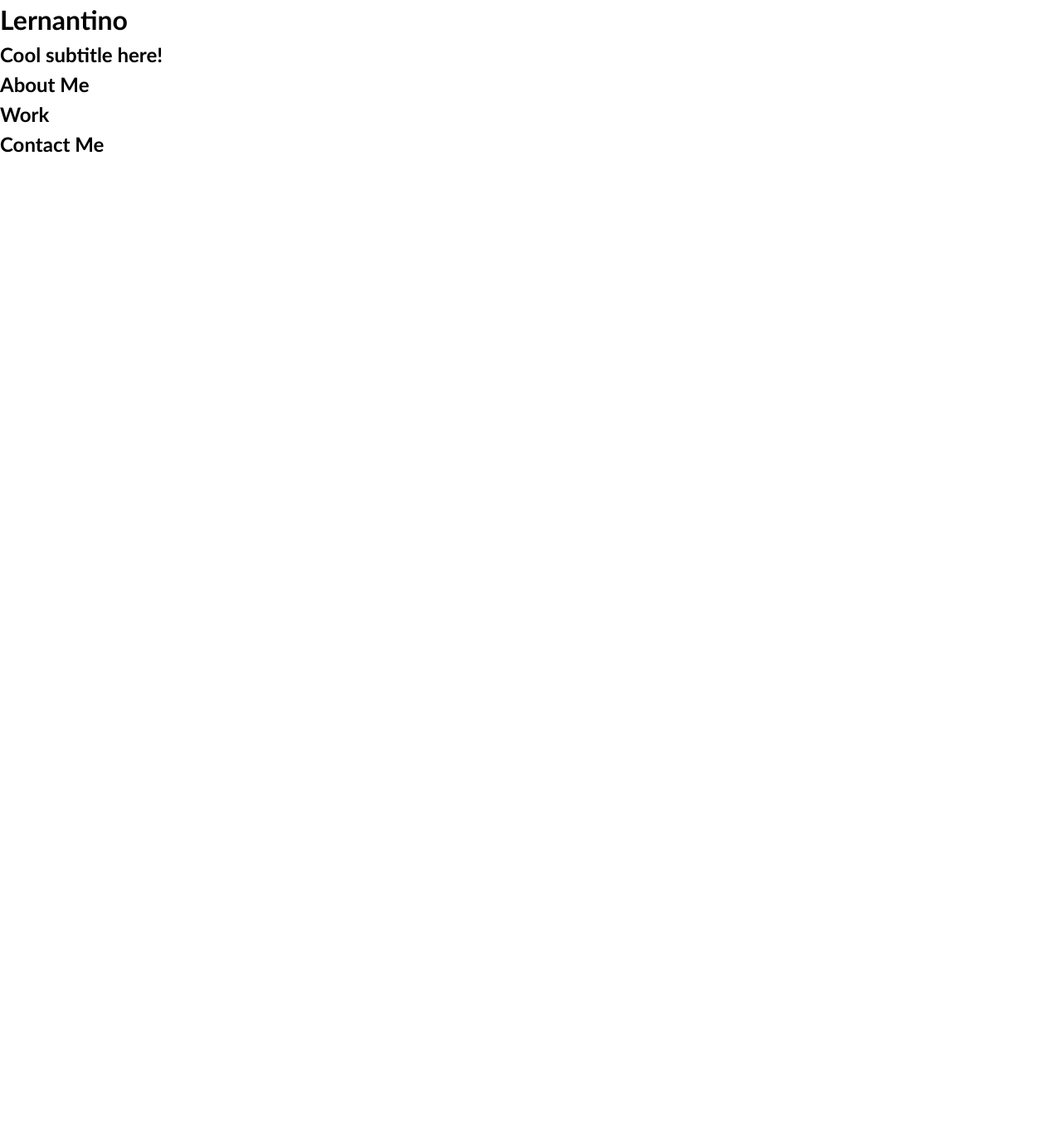
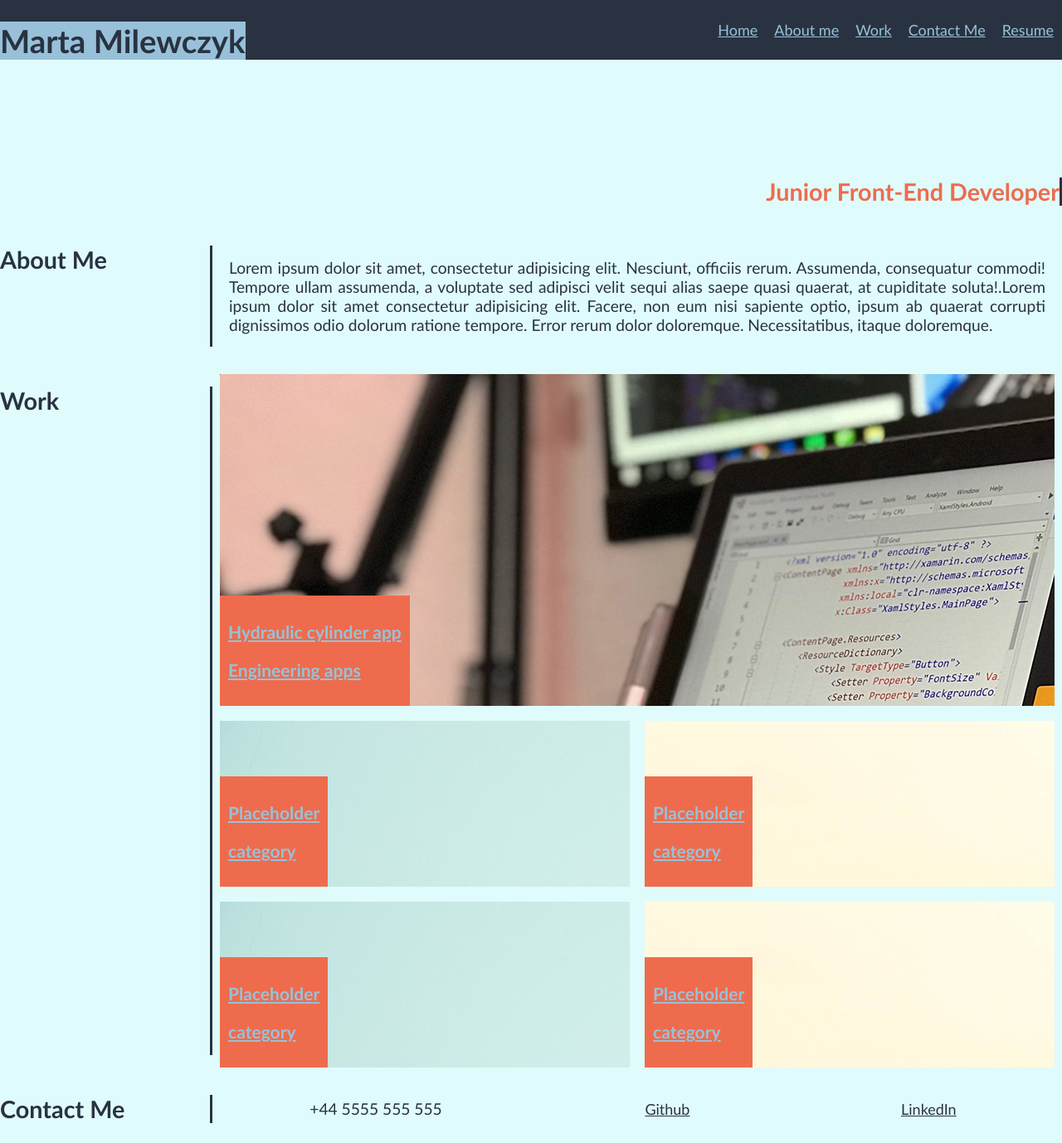
Before and after one commit to MartaMilewczyk/challenge-2-my-portfolio, a plain HTML site: page index.html in a window 1280 px wide. Shown: the whole page at 83% size. Before the commit the page ends 800 px from the top, so only its background shows below. Drawn offline with Linux system fonts and the light colour scheme; files that its build step writes are made by us from their sources.

Commit message:
Portfolio scaffold

```diff
--- /dev/null
+++ b/assets/css/style.css
@@ -0,0 +1,158 @@
+* {
+  box-sizing: border-box;
+}
+
+:root {
+  /* Variable declaration - palette colors */
+  --dark: #293241;
+  --orange: #EE6C4D;
+  --bright: #E0FBFC;
+  --blue: #98C1D9;
+  --dark-blue: #3D5A80;
+}
+
+
+body {
+  margin: 0;
+  padding: 0;
+  font-family: 'Trebuchet MS', 'Lucida Sans Unicode', 'Lucida Grande', 'Lucida Sans', Arial, sans-serif;
+  color: var(--dark);
+  background-color: var(--bright);
+  font-size: larger;
+
+}
+
+/* Navigation CSS */
+
+header {
+  display: flex;
+  flex-direction: row;
+  justify-content: space-between;
+  background-color: var(--dark);
+
+}
+
+#navbar {
+  display: flex;
+  flex-direction: row;
+  justify-content: space-between;
+  align-items: center;
+  color: var(--blue);
+
+}
+
+/* Hero */
+.hero-banner {
+  display: flex;
+  justify-content: flex-end;
+  align-items: flex-end;
+  min-height: 200px;
+
+}
+
+.hero-banner h2 {
+  color: var(--orange);
+}
+
+
+h1 {
+  background-color: var(--blue);
+  margin-bottom: 0;
+}
+
+a {
+  color: var(--blue);
+  margin: 0 10px 0 10px;
+  font-size: large;
+
+}
+
+/* Page - projects */
+
+h2 {
+  border-right: 3px solid var(--dark);
+  display: block;
+}
+
+.page-section {
+  display: grid;
+  grid-template-columns: 20% 80%;
+
+}
+
+
+#about p {
+  padding: 20px;
+  text-align: justify;
+}
+
+#project1 {
+  background-image: url("../images/02-portfolio-2.jpg");
+
+}
+
+#project2 {
+  background-image: url("../images/02-portfolio-3.jpg");
+}
+
+#project3 {
+  background-image: url("../images/02-portfolio-4.jpg");
+}
+
+#project4 {
+  background-image: url("../images/02-portfolio-3.jpg");
+}
+
+#project5 {
+  background-image: url("../images/02-portfolio-4.jpg");
+}
+
+.flex {
+  display: flex;
+  flex-direction: row;
+  justify-content: center;
+  flex-wrap: wrap;
+}
+
+.flex-item {
+  display: flex;
+  align-items: flex-end;
+  flex-basis: calc(50% - 1em);
+  margin: .5em;
+  min-height: 200px;
+}
+
+.flex-item:first-child {
+  min-height: 400px;
+  flex-basis: 100%;
+}
+
+.flex-item div {
+  background-color: var(--orange);
+  padding: 10px;
+}
+
+
+/* Contact section */
+
+#contact footer {
+  display: flex;
+  flex-direction: row;
+  justify-content: space-around;
+  align-items: center;
+
+}
+
+.footer a {
+  color: var(--dark);
+}
+
+/* Media queries */
+@media screen and (max-width: 667px){
+  .flex-item {
+    flex-basis: 100%;
+  }
+  .flex-item:first-child {
+    min-height: 200px;
+  }
+}
--- a/css/style.css
+++ /dev/null
@@ -1,23 +0,0 @@
-* {
-  box-sizing: border-box;
-}
-
-body {
-  margin: 0;
-  padding: 0;
-  font-family: 'Trebuchet MS', 'Lucida Sans Unicode', 'Lucida Grande', 'Lucida Sans', Arial, sans-serif;
-  line-height: 1.5;
-}
-
-h1,
-h2,
-h3,
-h4,
-h5,
-h6 {
-  margin: 0;
-}
-
-p {
-  margin: 0;
-}
--- a/index.html
+++ b/index.html
@@ -5,22 +5,27 @@
   <meta charset="UTF-8">
   <meta name="viewport" content="width=device-width, initial-scale=1.0">
   <meta http-equiv="X-UA-Compatible" content="ie=edge">
-  <title>Lernantino // Web Developer</title>
+  <title>Web Developer</title>
   <link rel="stylesheet" href="./assets/css/style.css" />
 </head>
 
 <body>
   <!-- main logo / nav -->
-  <header>
-    <h1>Lernantino</h1>
-    <nav>
+  <header id="header-nav">
+    <h1>Marta Milewczyk</h1>
+    <nav id="navbar">
+        <p><a href="#">Home</a></p>
+        <p><a href="#about">About me</a></p>
+        <p><a href="#work">Work</a></p>
+        <p><a href="#contact">Contact Me</a></p>
+        <p><a href="#Resume">Resume</a></p>
     </nav>
   </header>
 
   <!-- hero banner -->
   <section class="hero-banner">
     <div>
-      <h2>Cool subtitle here!</h2>
+      <h2>Junior Front-End Developer<h2>
     </div>
   </section>
 
@@ -28,16 +33,66 @@
     <!-- about me -->
     <section class="page-section" id="about">
       <h2>About Me</h2>
+      <p> Lorem ipsum dolor sit amet, consectetur adipisicing elit. Nesciunt, officiis rerum. Assumenda, consequatur commodi! Tempore ullam assumenda, a voluptate sed adipisci velit sequi alias saepe quasi quaerat, at cupiditate soluta!.Lorem ipsum dolor sit amet consectetur adipisicing elit. Facere, non eum nisi sapiente optio, ipsum ab quaerat corrupti dignissimos odio dolorum ratione tempore. Error rerum dolor doloremque. Necessitatibus, itaque doloremque.</p>
     </section>
 
     <!-- portfolio container -->
     <section class="page-section" id="work">
       <h2>Work</h2>
+        <div class="flex">
+          <a href="#" id="project1" class="flex-item">
+            <div>
+              <h3>
+                Hydraulic cylinder app
+                <p>Engineering apps</p>
+              </h3>
+            </div>
+          </a>
+          <a href="#" id="project2" class="flex-item">
+            <div>
+              <h3>
+                Placeholder
+                <p>category</p>
+              </h3>
+            </div>
+          </a>
+          <a href="#" id="project3" class="flex-item">
+            <div>
+              <h3>
+                Placeholder
+                <p>category</p>
+              </h3>
+            </div>
+          </a>
+          <a href="#" id="project4" class="flex-item">
+            <div>
+              <h3>
+                Placeholder
+                <p>category</p>
+              </h3>
+            </div>
+          </a>
+          <a href="#" id="project5" class="flex-item">
+            <div>
+              <h3>
+                Placeholder
+                <p>category</p>
+              </h3>
+            </div>
+          </a>
+
+        </div>
+
     </section>
 
     <!-- contact -->
     <section class="page-section contact" id="contact">
       <h2>Contact Me</h2>
+      <footer class="footer">
+        <p>+44 5555 555 555</p>
+        <p><a href="https://github.com/MartaMilewczyk">Github</a></p>
+        <p><a href="https://linkedin.com/in/marta-milewczyk">LinkedIn</a></p>
+      </footer>
     </section>
   </main>
 </body>
```
Also changed, not shown: assets/images/02-portfolio-1.jpg (renamed from images/02-portfolio-1.jpg), assets/images/02-portfolio-2.jpg (renamed from images/02-portfolio-2.jpg), assets/images/02-portfolio-3.jpg (renamed from images/02-portfolio-3.jpg), assets/images/02-portfolio-4.jpg (renamed from images/02-portfolio-4.jpg), assets/images/02-run-buddy.jpg (renamed from images/02-run-buddy.jpg), 1 other file.
